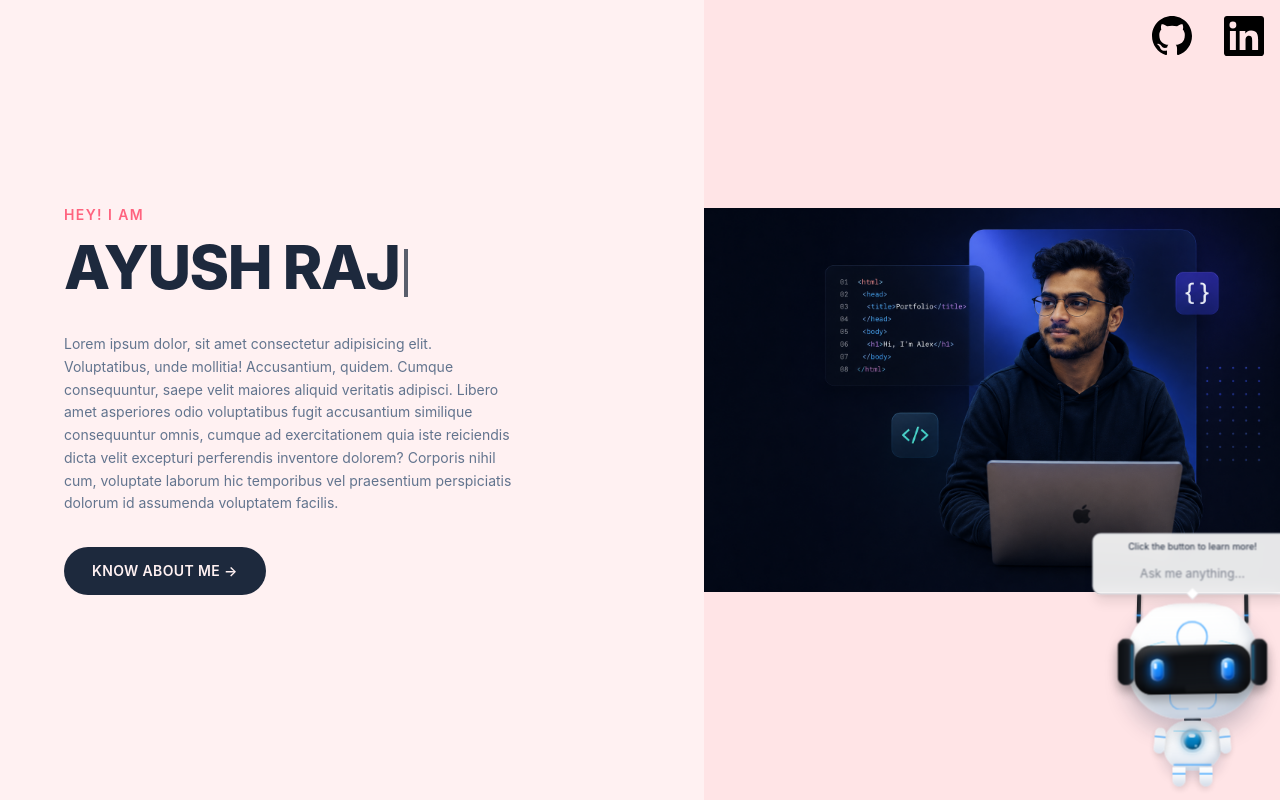
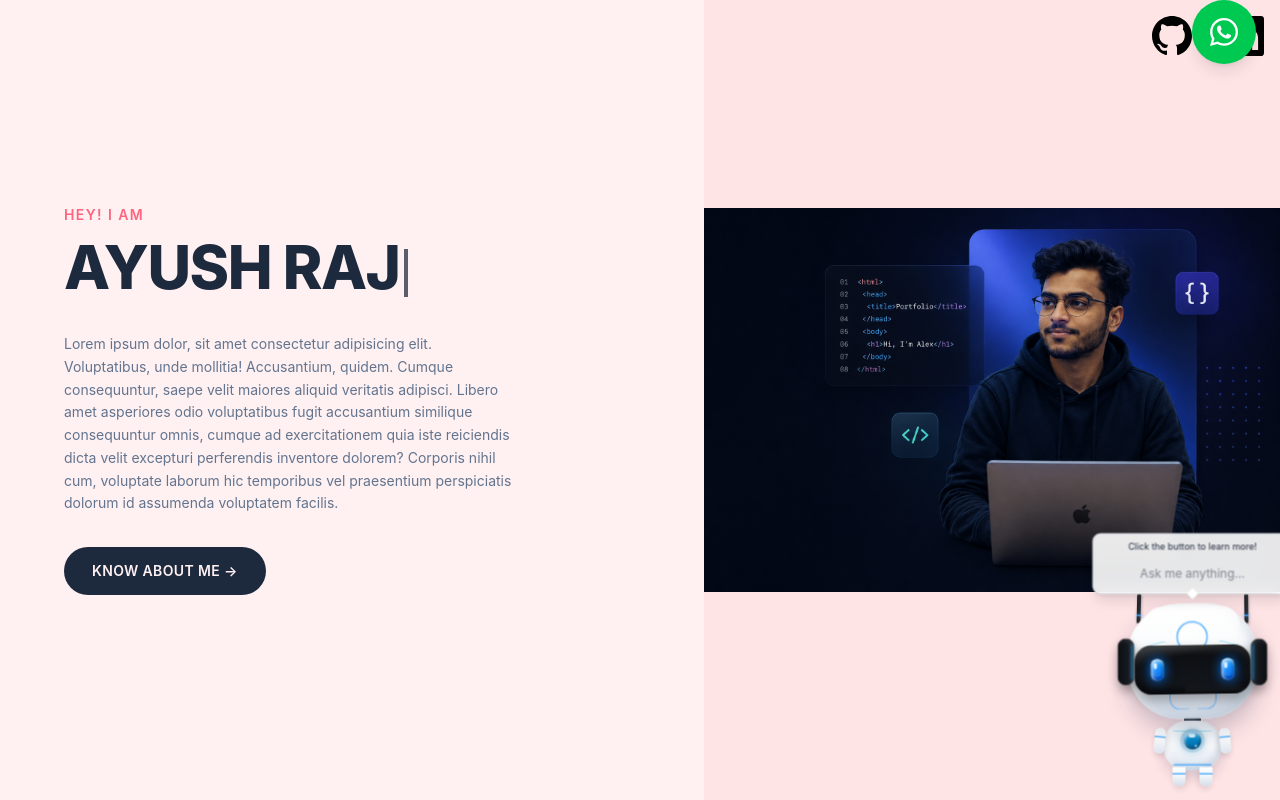
Before and after one commit to Ayush-0247/My_portfolio, a React (Vite) app: page / in a window 1280 px wide. Built offline with nearby package versions, Linux system fonts and the light colour scheme; no server answers.

Commit message:
whatsapp initialised

```diff
--- a/src/App.jsx
+++ b/src/App.jsx
@@ -3,6 +3,7 @@ import Hero from "./components/Hero";
 import About from "./components/About";
 import Footer from "./components/Footer";
 import Robot from "./components/Robot";
+import WhatsAppButton from "./components/WhatsAppButton";
 
 import { useState } from "react";
 const App = () => {
@@ -55,6 +56,8 @@ const App = () => {
         message={robotMessage}
         className="fixed bottom-0 right-0 z-[9999] origin-bottom-right scale-[0.5]"
       />
+
+      <WhatsAppButton className="fixed z-[9999] origin-bottom-right scale-[0.5]" />
     </div>
   );
 };
--- /dev/null
+++ b/src/components/WhatsAppButton.jsx
@@ -0,0 +1,18 @@
+import { FaWhatsapp } from "react-icons/fa";
+
+export default function WhatsAppButton() {
+  const phone = "919939565466";
+
+  return (
+    <a
+      href={`https://wa.me/${phone}?text=Hi%20Ayush,%20I%20visited%20your%20portfolio`}
+      target="_blank"
+      rel="noopener noreferrer"
+      className="fixed top-0 right-6 z-50"
+    >
+      <div className="bg-green-500 text-white p-4 rounded-full shadow-lg hover:scale-110 transition">
+        <FaWhatsapp size={32} />
+      </div>
+    </a>
+  );
+}
```
